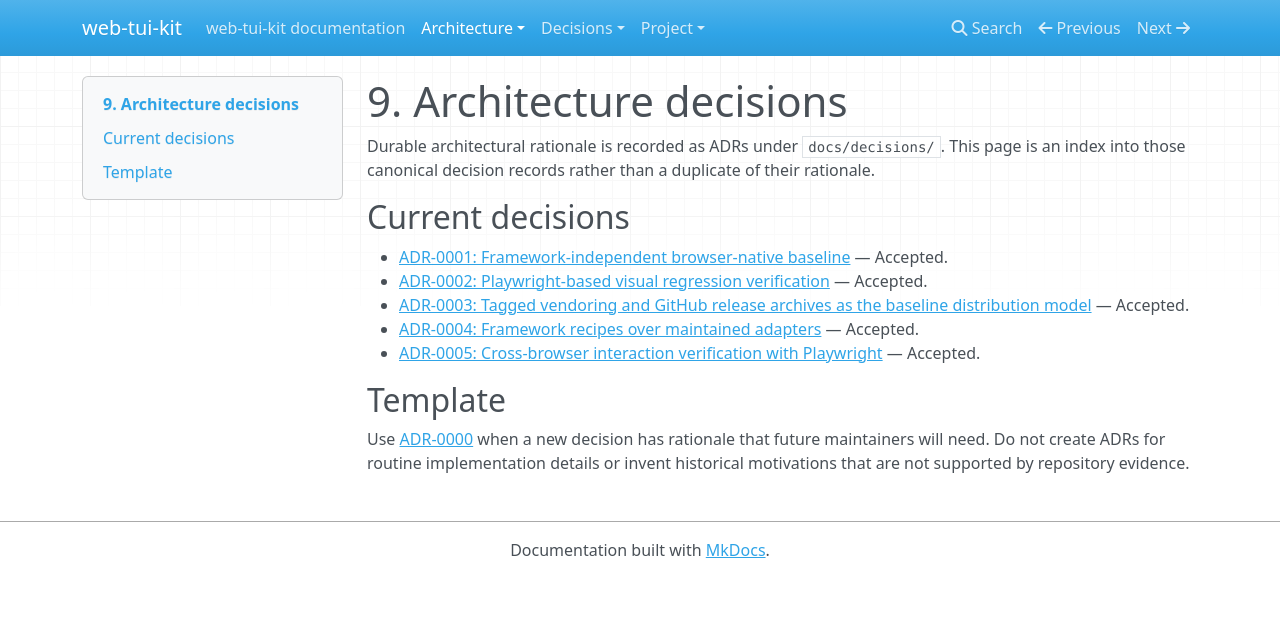
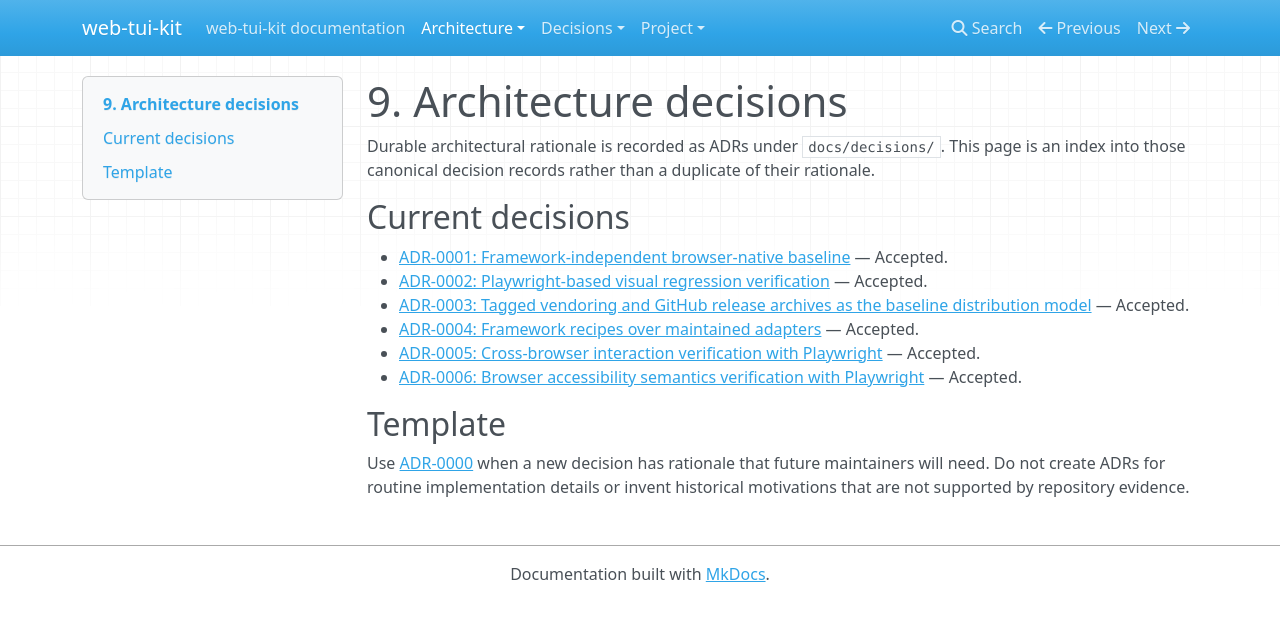
Before and after one commit to 1990jk1990/web-tui-kit, an MkDocs documentation site: the page built from docs/architecture/09-architecture-decisions.md, in a window 1280 px wide. Shown: the top 621 px of the page. Built offline with MkDocs 1.6.1, drawn with Linux system fonts in a browser that asks for light colours; nearby versions of some CDN libraries.

Commit message:
docs: index accessibility verification ADR

```diff
--- a/docs/architecture/09-architecture-decisions.md
+++ b/docs/architecture/09-architecture-decisions.md
@@ -9,6 +9,7 @@ Durable architectural rationale is recorded as ADRs under `docs/decisions/`. Thi
 - [ADR-0003: Tagged vendoring and GitHub release archives as the baseline distribution model](../decisions/0003-tagged-vendoring-distribution.md) — Accepted.
 - [ADR-0004: Framework recipes over maintained adapters](../decisions/0004-framework-recipes-over-maintained-adapters.md) — Accepted.
 - [ADR-0005: Cross-browser interaction verification with Playwright](../decisions/0005-cross-browser-interaction-verification.md) — Accepted.
+- [ADR-0006: Browser accessibility semantics verification with Playwright](../decisions/0006-browser-accessibility-semantics-verification.md) — Accepted.
 
 ## Template
 
```
